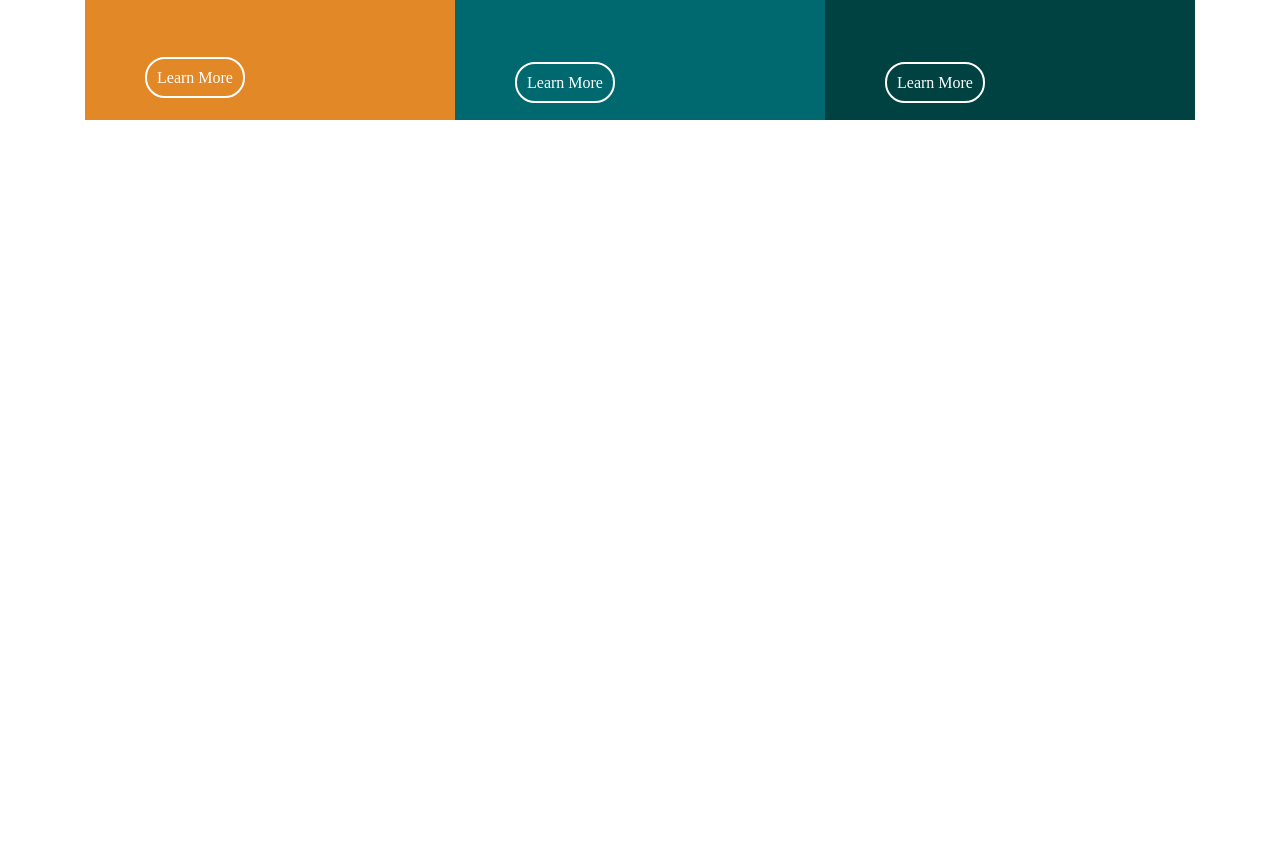
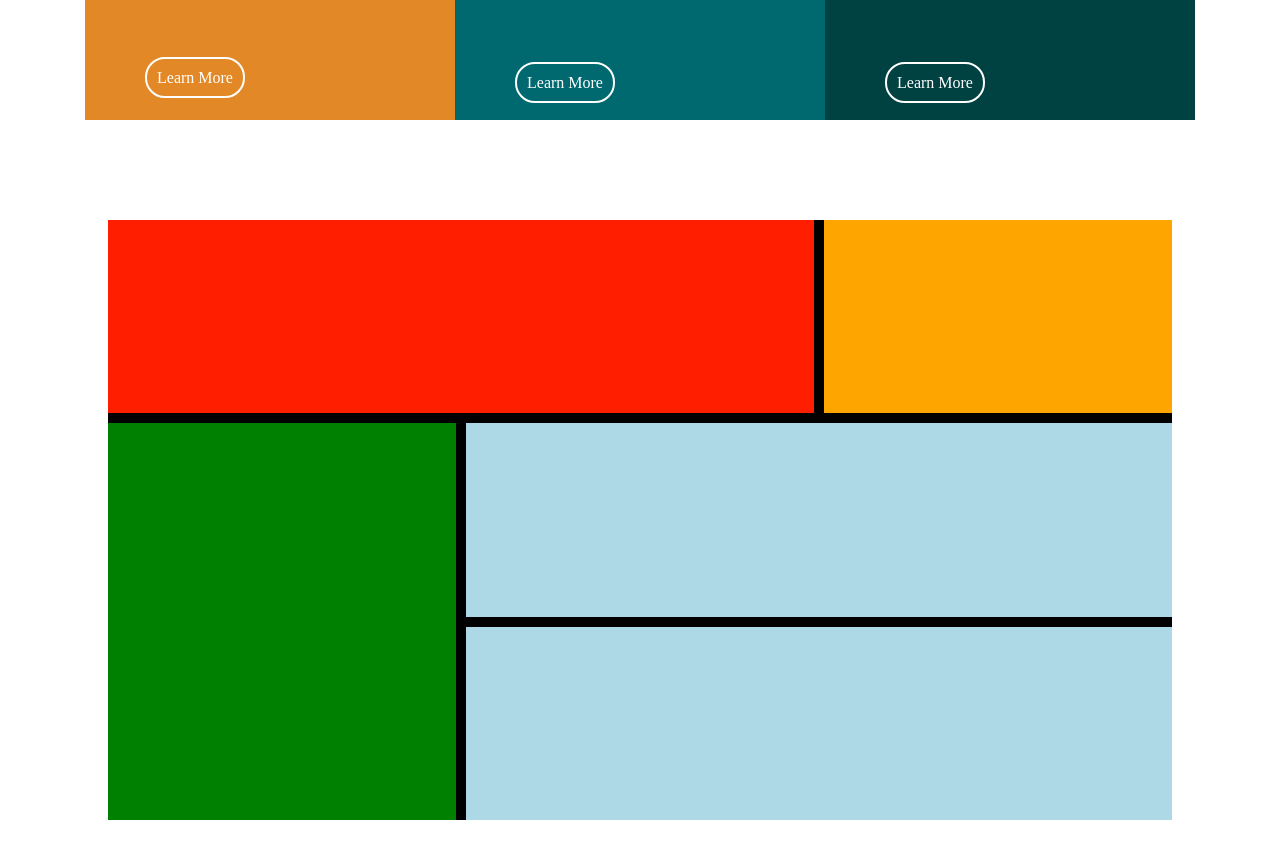
Before and after one commit to Isholawaheed/Zuri2, a plain HTML site: page index.html in a window 1280 px wide. Shown: the part 500-1358 px from the top of the page. Before the commit the page ends 800 px from the top, so only its background shows below. Drawn offline with Linux system fonts and the light colour scheme.

Commit message:
Add files via upload

```diff
--- a/index.html
+++ b/index.html
@@ -42,6 +42,14 @@
         </p>
         <a href="#" id="link">Learn More</a>
       </section>
+
     </div>
+    <div class="box-container">
+      <div class="box-1"></div>
+      <div class="box-2"></div>
+      <div class="box-3"></div>
+      <div class="box-4"></div>
+      <div class="box-5"></div>
+        </div>
   </body>
 </html>
--- a/style.css
+++ b/style.css
@@ -50,3 +50,41 @@ a{
    text-decoration: none;
    border-color: white;
 }
+.box-container{
+  display: grid;
+ grid-template-columns: auto auto auto;
+background-color: black;
+gap: 10px;
+margin: 100px;
+height: 600px;
+
+}
+.box-1{
+  background-color: rgb(255, 30, 0);
+
+  grid-column-start: 1;
+  grid-column-end: 3;
+}
+.box-2{
+  background-color:orange;
+
+
+}
+.box-3{
+  background-color:green;
+
+  grid-row-start: 2;
+  grid-row-end: 4;
+}
+.box-4{
+  background-color:lightblue;
+  grid-column-start: 2;
+  grid-column-end: 4;
+}
+
+  .box-5{
+  background-color:lightblue;
+  grid-column-start: 2;
+  grid-column-end: 4;
+
+}
```
